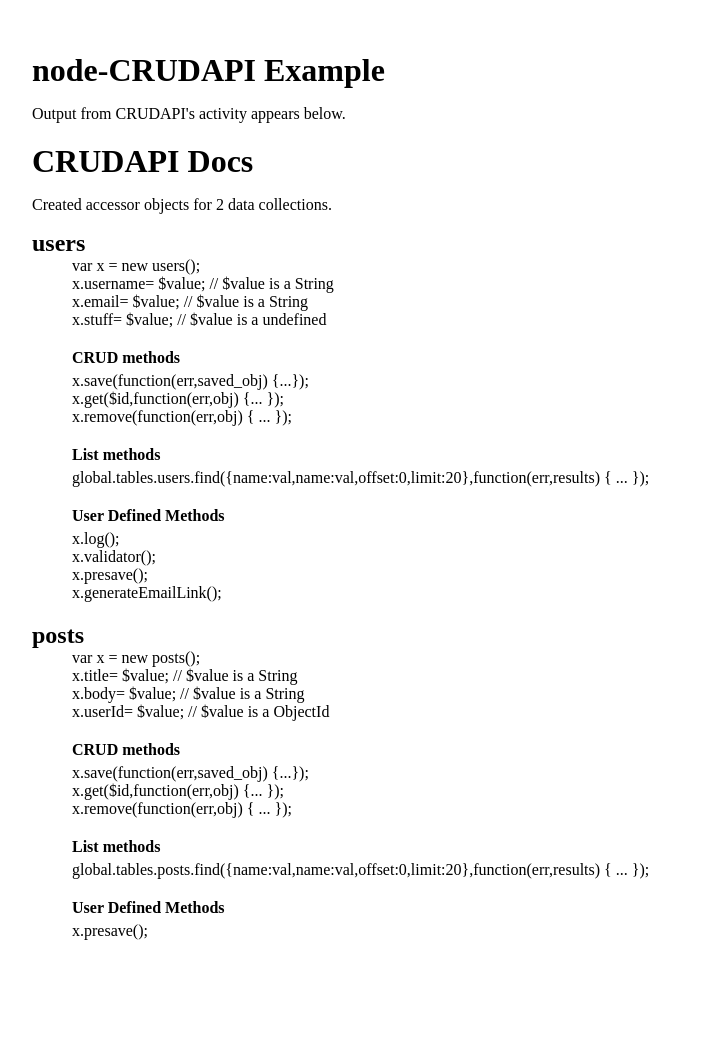
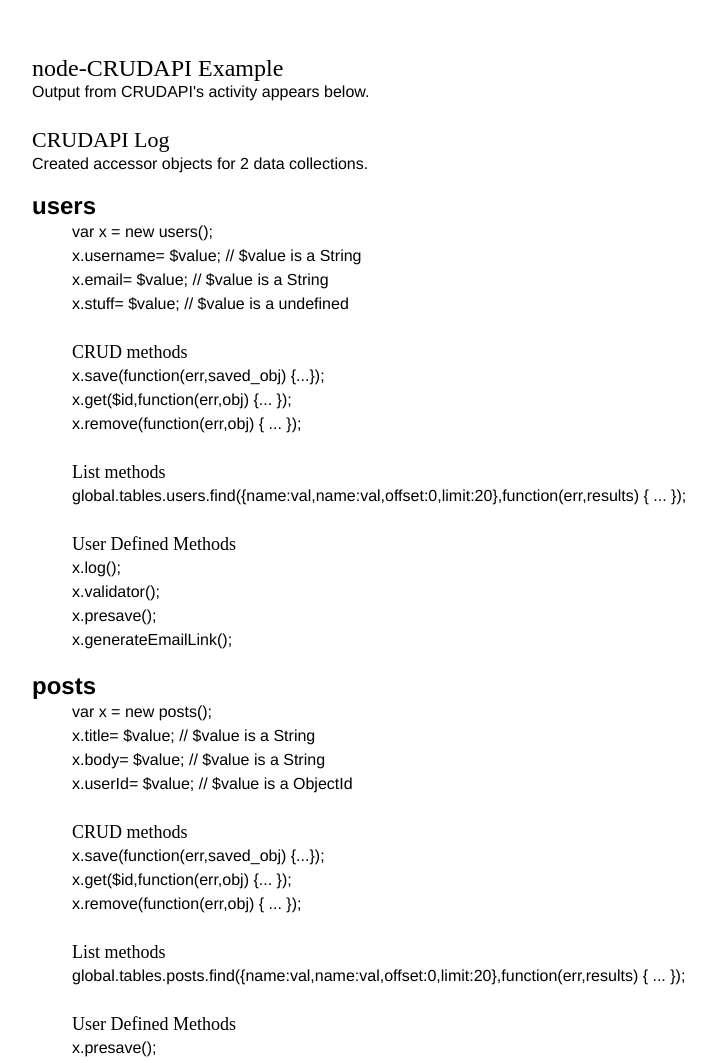
Before and after one commit to benbrown/node-crudapi, a website: page public/index.hbs in a window 1280 px wide. Shown: the whole page, without its empty margins (0-716 px from the left). Before the commit the page ends 992 px from the top, so only its background shows below. Drawn offline with nearby package versions, Linux system fonts and the light colour scheme; files that its build step writes are made by us from their sources; a web font is replaced by a local one.

Commit message:
much fancier demo page

```diff
--- a/public/crudapi_client.js
+++ b/public/crudapi_client.js
@@ -21,7 +21,7 @@
 
 		function crudapi_docs(model,el) {
 
-			var markup = '<h1>CRUDAPI Docs</h1>';
+			var markup = '<h2>CRUDAPI Log</h2>';
 
 			markup = markup + '<p>Created accessor objects for ' + Object.keys(global.tables).length + ' data collections.</p>';
 
@@ -29,7 +29,7 @@
 			for (var table in model) {
 
 				markup = markup + '<dt>' + table +'</dt>';
-				markup = markup + '<dd>var x = new ' +table + '();<br/>';
+				markup = markup + '<dd><p>var x = new ' +table + '();<br/>';
 				for (var field in model[table]) {
 
 					if (field[0]!='_') {
@@ -39,17 +39,17 @@
 
 
 
-				markup = markup + '<h4>CRUD methods</h4>';
-				markup = markup + 'x.save(function(err,saved_obj) {...});<br/>';
+				markup = markup + '</p><h4>CRUD methods</h4>';
+				markup = markup + '<p>x.save(function(err,saved_obj) {...});<br/>';
 				markup = markup + 'x.get($id,function(err,obj) {... });<br />';
-				markup = markup + 'x.remove(function(err,obj) { ... });<br/>';
+				markup = markup + 'x.remove(function(err,obj) { ... });</p>';
 
 
 
 				markup = markup + '<h4>List methods</h4>';
-				markup = markup + 'global.tables.'+table+'.find({name:val,name:val,offset:0,limit:20},function(err,results) { ... });<br/>';
+				markup = markup + '<p>global.tables.'+table+'.find({name:val,name:val,offset:0,limit:20},function(err,results) { ... });</p>';
 
-				markup = markup + '<h4>User Defined Methods</h4>';
+				markup = markup + '<h4>User Defined Methods</h4><p>';
 				if (model[table]._methods) {
 					for (var method in model[table]._methods) {
 						markup = markup + 'x.' + method +'();<br/>';
@@ -60,6 +60,7 @@
 						markup = markup + 'x.' + method +'();<br/>';
 					}
 				}
+				markup = markup + '</p>';
 
 			}
 
--- a/public/index.hbs
+++ b/public/index.hbs
@@ -18,14 +18,87 @@
 
 		<style>
 
+			@import url(http://fonts.googleapis.com/css?family=Droid+Sans:400,700|Francois+One);
+
 			html,body {
 				font-size: 16px;
 				margin: 0;
 				padding: 0;
+				font-family: 'Droid Sans','Helvetica';
 			}
 
-			h1,h2,h3,h4,h5,h6 { margin: 20px 0px 5px; }
+			h1,h2,h3,h4,h5,h6 { margin: 20px 0px 5px;
+				font-family: 'Francois One';
+			  font-weight: normal;
 
+
+			}
+
+			p, blockquote, li {
+			  font-size: 1em;
+			  /* 16px */
+			  line-height: 1.5em;
+			  /* 24px */
+			  margin: 0 0 0.75em 0; }
+
+			/* 24px - The quick brown fox jumps over the lazy dog */
+			h1 {
+			  font-size: 1.5em;
+			  /* 24px */
+			  line-height: 1em;
+			  /* 24px */
+			  margin-top: 1em;
+			  margin-bottom: 0em; }
+
+			/* 22px - The quick brown fox jumps over the lazy dog */
+			h2 {
+			  font-size: 1.375em;
+			  /* 22px */
+			  line-height: 1.0909em;
+			  /* 24px */
+			  margin-top: 1.0909em;
+			  margin-bottom: 0em; }
+
+			/* 20px - The quick brown fox jumps over the lazy dog */
+			h3 {
+			  font-size: 1.25em;
+			  /* 20px */
+			  line-height: 1.2em;
+			  /* 24px */
+			  margin-top: 1.2em;
+			  margin-bottom: 0em; }
+
+			/* 18px - The quick brown fox jumps over the lazy dog */
+			h4 {
+			  font-size: 1.125em;
+			  /* 18px */
+			  line-height: 1.3333em;
+			  /* 24px */
+			  margin-top: 1.3333em;
+			  margin-bottom: 0em; }
+
+			/* 16px - The quick brown fox jumps over the lazy dog */
+			h5 {
+			  font-size: 1em;
+			  /* 16px */
+			  line-height: 1.5em;
+			  /* 24px */
+			  margin-top: 1.5em;
+			  margin-bottom: 0em; }
+
+			/* 14px - The quick brown fox jumps over the lazy dog */
+			h6 {
+			  font-size: 0.875em;
+			  /* 14px */
+			  line-height: 1.7143em;
+			  /* 24px */
+			  margin-top: 1.7143em;
+			  margin-bottom: 0em; }
+
+			img {
+			  width: 100%;
+			  max-width: 100%;
+			  height: auto !important; }
 			#everything {
 				padding: 2.5%;
 			}
```
